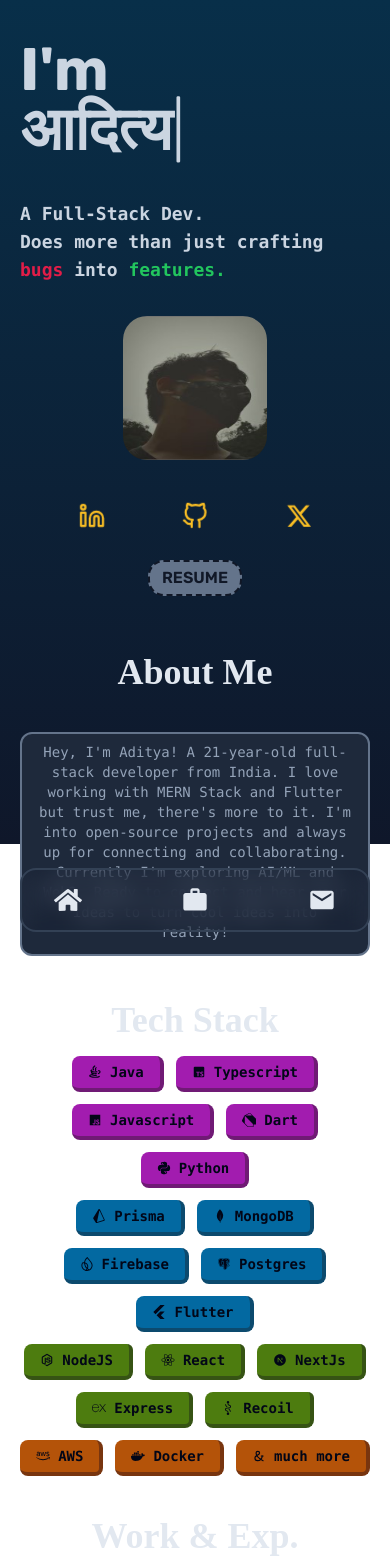
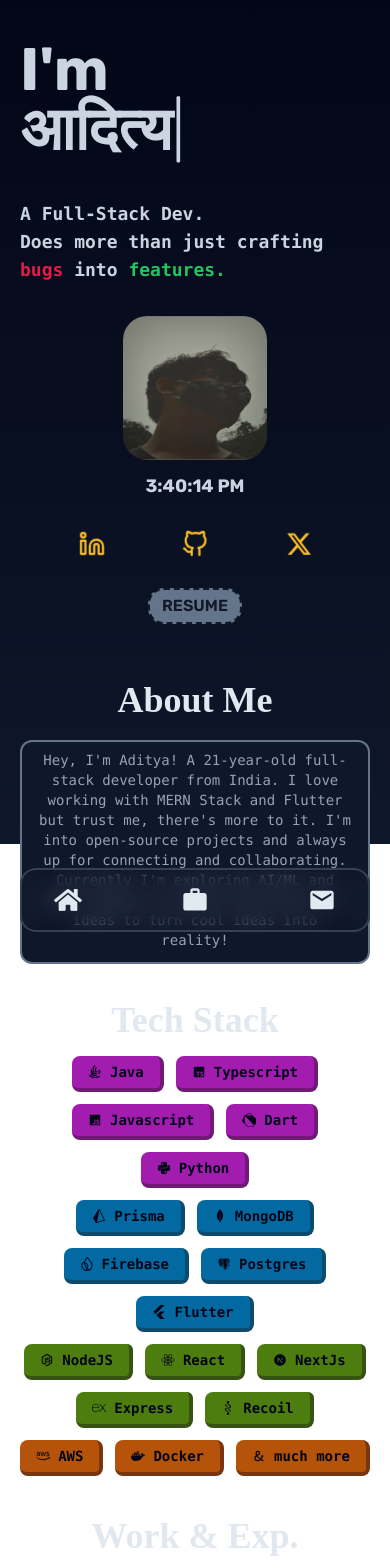
Before and after one commit to adityarawat45/My_Portfolio, a React (Vite) app: page / in a window 390 px wide. Shown: the top 1568 px of the page. Built offline with nearby package versions, Linux system fonts and the light colour scheme; a web font is replaced by a local one.

Commit message:
Some minor changes

```diff
--- a/package.json
+++ b/package.json
@@ -11,6 +11,7 @@
   },
   "dependencies": {
     "autoprefixer": "^10.4.19",
+    "axios": "^1.13.4",
     "framer-motion": "^11.3.2",
     "postcss": "^8.4.39",
     "react": "^18.3.1",
--- a/src/App.jsx
+++ b/src/App.jsx
@@ -10,7 +10,7 @@ import Bottombar from "./components/Bottombar"
 function App() {
   return <div className="overflow-x-hidden overflow-y-hidden text-neutral-300 antialiased  slec selction:bg-gray-400 selection:text-bg-gray" >
     <div className="fixed top-0 -z-20 h-screen w-full">
-      <div className="h-screen w-screen inset-0 bg-gradient-to-t from-slate-900 to-sky-950"></div>
+      <div className="h-screen w-screen inset-0 bg-gradient-to-t from-slate-900 to-slate-950"></div>
     </div>
     <div className="hidden md:block lg:block md:mb-8"><Nav></Nav></div>
     <div className="block md:hidden lg:hidden"><Bottombar></Bottombar></div>
--- a/src/components/About.jsx
+++ b/src/components/About.jsx
@@ -1,4 +1,4 @@
-import React from 'react';
+import React, { useEffect } from 'react';
 import {Box, Box2, Box3, Box4, Box5} from "./SkillBox";
 import {BiLogoTypescript, BiLogoJavascript, BiLogoPostgresql} from "react-icons/bi";
 import {IoLogoPython, IoLogoReact, IoLogoNodejs} from "react-icons/io5";
@@ -24,14 +24,14 @@ const About = () => {
           whileTap={{scale: 0.9}}
           animate={isInView ? { opacity: 1, y: 0, scale: 1 } : {}}
           transition={{ duration: 0.6, bounce: 0.4, type: 'spring' }}
-          className="flex flex-col justify-center mt-10 w-full md:w-3/6 border-b-2 border-r-2 border-l-2 border-t-2 rounded-b-xl rounded-t-xl border-slate-500 bg-slate-800 items-center">
+          className="flex flex-col justify-center mt-5 md:mt-7 lg:mt-7 w-full md:w-3/6 border-b-2 border-r-2 border-l-2 border-t-2 rounded-b-xl rounded-t-xl border-slate-500 bg-slate-900 items-center">
           <div className="mt-2 text-center lg:mt-5 px-4 font-mono font-extralight md:font-medium text-sm md:text-lg text-slate-400 pb-3 tracking-normal md:tracking-wide">
             Hey, I'm Aditya! A 21-year-old full-stack developer from India. I love working with MERN Stack and Flutter but trust me, there's more to it. I'm into open-source projects and always up for connecting and collaborating. Currently I'm exploring AI/ML and Web3. Ready to connect and hear your ideas to turn cool ideas into reality!
           </div>
         </motion.div>
       </div>
       {/* Skills */}
-      <div className="mt-7 flex flex-col justify-center px-4 items-center">
+      <div className="mt-5 flex flex-col justify-center px-4 items-center">
         <div className="mb-3 md:mt-20 md:mb-8 font-tiny5 text-4xl mt-4 md:text-6xl font-bold text-slate-200">Tech Stack</div>
         <div
          className="flex flex-wrap my-1 md:my-2 justify-center items-center gap-3 md:gap-6">
--- a/src/components/Hero.jsx
+++ b/src/components/Hero.jsx
@@ -1,8 +1,12 @@
-import React, { useState, useEffect } from 'react';
+import { useState, useEffect } from 'react';
 import { motion ,useInView} from 'framer-motion';
 import { FaXTwitter } from 'react-icons/fa6';
 import { FiGithub, FiLinkedin } from 'react-icons/fi';
 import prof from '../images/prof.png';
+
+// const axios = require("axios");
+
+//   setResponse = await axios.get("https://api.lanyard.rest/v1/users/927385744740347925");
 
 const Hero = () => {
   const englishName = "Aditya";
@@ -36,6 +40,16 @@ const Hero = () => {
     return () => clearTimeout(timeout);
   }, [charIndex, isDeleting, isEnglish]);
 
+  const [time, setTime] = useState(new Date());
+
+  useEffect(() => {
+    const intervalId = setInterval(() => {
+      setTime(new Date());
+    }, 1000);
+
+    return () => clearInterval(intervalId);
+  }, []);
+
   return (
 
     <div className='md:grid md:grid-cols-2 md:h-screen justify-center'>
@@ -51,9 +65,14 @@ const Hero = () => {
         <div className=" md:ml-20 mx-2 md:text-3xl text-lg font-mono text-slate-300 font-bold ">
           Does more than just crafting <span className="text-rose-600">bugs </span> into <span className="text-green-500">features.</span>
         </div>
-        <div className=' md:hidden lg:hidden flex flex-row justify-center mt-5 mb-3'>
-          <img src={prof}
-      className="cursor:pointer mt-3 focus:animate-tilt size-36 rounded-3xl cursor-pointer"></img>
+        <div className='md:hidden lg:hidden flex flex-col'>
+          <div className=' flex flex-row justify-center mt-5 mb-3'>
+            <img src={prof} className="cursor:pointer mt-3 focus:animate-tilt size-36 rounded-3xl cursor-pointer"></img>
+          </div>
+          <div className='flex flex-row justify-center text-slate-300 font-bold text-lg'>
+            {time.toLocaleTimeString()}
+          </div>
+          {/* <div className='flex flex-row justify-center'> <div>Status</div></div> */}
         </div>
         <div className="flex md:ml-20 mt-8 md:mt-8 md:w-3/6 items-center text-amber-400 justify-evenly md:justify-between md:gap-2 text-2xl">
           <a href="https://www.linkedin.com/in/aditya-rawat-231511249">
--- a/src/components/Projects.jsx
+++ b/src/components/Projects.jsx
@@ -56,7 +56,7 @@ const ProjectCard = ({ title, desc, link, icon, stack }) => {
       whileHover={{ scale: 1.05 }}
       animate={isInView ? { opacity: 1, y: 0, scale: 1 } : {}}
       transition={{ duration: 0.6, bounce: 0.4, type: 'spring' }}
-      className="flex flex-col justify-between cursor-pointer p-4 mx-2 my-2 md:my-4 md:mx-4 border-2 w-full md:w-2/5 border-slate-500 rounded-lg bg-slate-800 text-white"
+      className="flex flex-col justify-between cursor-pointer p-4 mx-2 my-2 md:my-4 md:mx-4 border-2 w-full md:w-2/5 border-slate-500 rounded-lg bg-slate-900 text-white"
     >
       <div className="flex justify-between items-center">
         <div className="text-xl md:text-2xl font-bold font-mono text-fuchsia-400">{title}</div>
--- a/src/components/Work.jsx
+++ b/src/components/Work.jsx
@@ -35,7 +35,7 @@ const WorkTemplate = ({profile,org,Location,start,end,pointOne,pointTwo,pointThr
       // whileHover={{ scale: 1.1 }}
       animate={isInView ? { opacity: 1, y: 0, scale: 1 } : {}}
       transition={{ duration: 0.6, bounce: 0.4, type: 'spring' }}
-     className="flex shadow-xl flex-col justify-center w-full backdrop-blur-lg cursor-pointer md:w-3/4 border-r-2 border-b-2 border-l-2 border-t-2 rounded-b-xl rounded-t-xl border-slate-500 bg-slate-800 ">
+     className="flex shadow-xl flex-col justify-center w-full backdrop-blur-lg cursor-pointer md:w-3/4 border-r-2 border-b-2 border-l-2 border-t-2 rounded-b-xl rounded-t-xl border-slate-500 bg-slate-900 ">
     <div className='flex flex-row justify-between items-end'>
     <div>
     <div className="text-xl md:text-4xl font-mono mt-4 md:mt-5 ml-4 md:ml-5  text-left font-bold text-fuchsia-400">{profile}</div>
```
Also changed, not shown: 1 other file (tests, documents, lock files or other folders).
